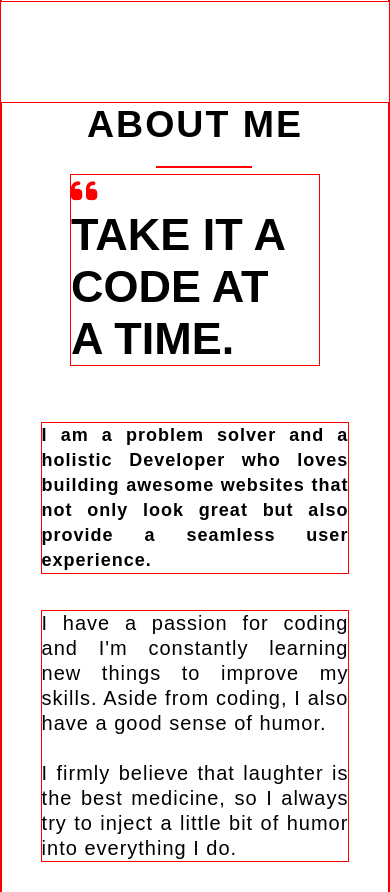
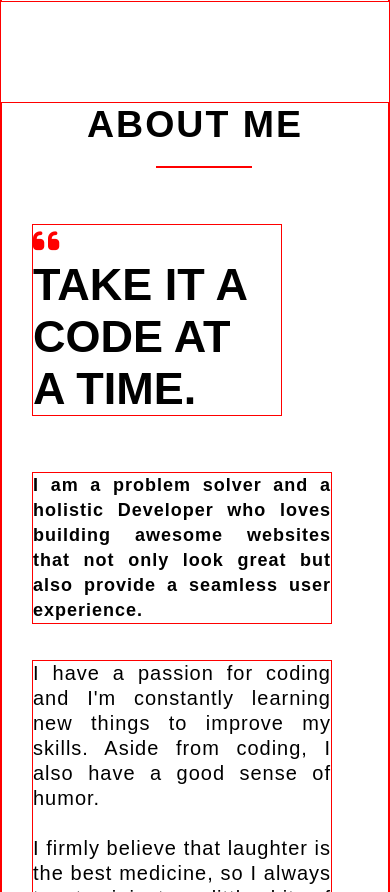
Before and after one commit to Badbatunde/portfolio, a plain HTML site: page index.html in a window 390 px wide. Shown: the part 2892-3784 px from the top of the page. Drawn offline with nearby package versions, Linux system fonts and the light colour scheme.

Commit message:
still working on the responsiveness

```diff
--- a/src/style.css
+++ b/src/style.css
@@ -296,11 +296,7 @@ hr {
 }
 
 .abouts {
-<<<<<<< HEAD
   padding: 50px 200px;
-=======
-  margin: 50px 200px;
->>>>>>> 8ec2866fa0575ba65d6c7923c3b59d3e5ce7418a
   display: grid;
   grid-template-columns: auto auto;
   gap: 200px;
@@ -327,10 +323,6 @@ hr {
 .right-about {
   width: 500px;
   padding-right: 100px;
-}
-
-.right-about {
-  width: 500px;
 }
 
 .right-about p {
@@ -582,6 +574,7 @@ button:hover {
     width: 250px;
     margin: 0.2em auto;
     border: 1px solid red;
+    margin-left: -170px;
   }
 
   .left-about i {
@@ -595,6 +588,8 @@ button:hover {
     letter-spacing: 1px;
     border: 1px solid red;
     text-align: justify;
+    margin-left: -170px;
+    width: 300px;
   }
 
   .right-about p {
@@ -604,6 +599,8 @@ button:hover {
     line-height: 25px;
     letter-spacing: 1px;
     border: 1px solid red;
+    margin-left: -170px;
+    width: 300px;
   }
 
   .about .title hr {
@@ -630,15 +627,19 @@ button:hover {
     margin-top: 20px;
     margin-left: 40%;
   }
+
+  button {
+    margin-left: -170px;
+  }
+}
+/*
+Small devices (portrait tablets and large phones, 600px and up)
+ @media only screen and (min-width: 600px) {
+  .example {background: green;}
 }
 
-/* Small devices (portrait tablets and large phones, 600px and up)
-@media only screen and (min-width: 600px) {
-  .example {background: green;}
-} */
-
 /* Medium devices (landscape tablets, 768px and up) */
-@media only screen and (min-width: 768px) {
+/* @media only screen and (min-width: 768px) {
   .example {background: blue;}
     .hero {
       flex-direction: column;
@@ -649,9 +650,9 @@ button:hover {
     .hero h1, .hero h1 span {
       font-size: 0.2rem;
     }
-}
+} */
 
 /* Extra large devices (large laptops and desktops, 1200px and up) */
 /* @media only screen and (min-width: 1200px) {
   .example {background: pink;}
-*/
+} */
```
